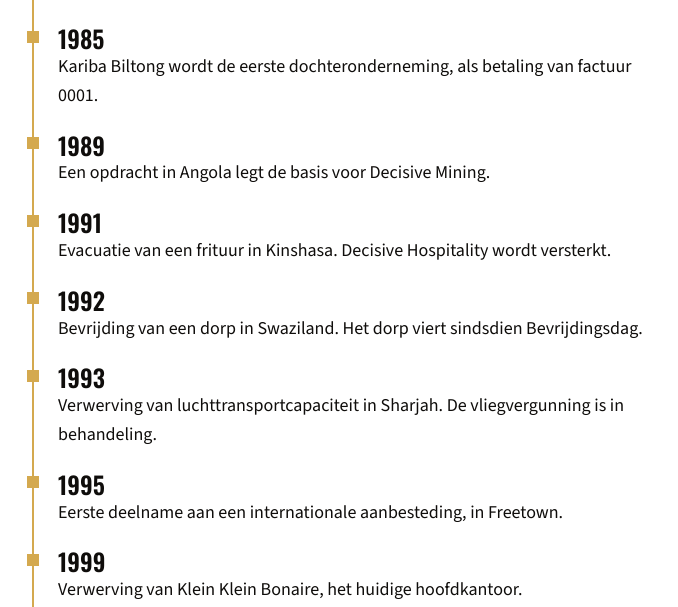
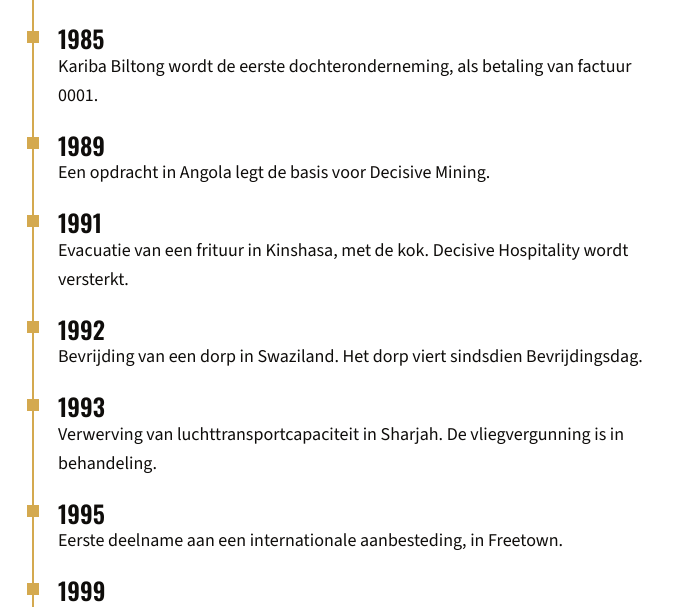
Before and after one commit to hayo/Decisive-Outcomes, a PHP site: page /over-ons/ in a window 1280 px wide. Shown: the part 1683-2290 px from the top of the page, without its empty margins (0-678 px from the left). Run offline with PHP 8.4, Linux system fonts and the light colour scheme.

Commit message:
Chef Marcel op Werken bij, Ethiek, Investor relations, Over ons en meer
Ook in de tijdlijn, de sector horeca en Wereldwijd. Ideeën voor
persberichten over Marcel staan in zijn dossier, voor later.
Gecontroleerd: php -l, de pagina's lokaal (200).

Co-Authored-By: Claude Opus 5.5 <noreply@anthropic.com>
Claude-Session: https://claude.ai/code/session_01GAQLVsbngaBe3Xe5uKYMU8

```diff
--- a/website/includes/data.php
+++ b/website/includes/data.php
@@ -356,7 +356,7 @@ const SECTOREN = [
             ['Rendement', 'Ruim veertig jaar ervaring met een onderneming die blijft draaien zonder winst te maken.'],
         ],
         'divisies' => ['decisive-hospitality', 'decisive-security'],
-        'wapenfeit' => ['Kinshasa, 1991', 'In september 1991 evacueerde de groep een complete frituur uit Kinshasa: een handgemaakte frietketel uit Roeselare en een vat saus volgens een familierecept uit 1962. De installatie kwam drie maanden later veilig aan. Het recept ligt nu in de kluis op ons hoofdkantoor.'],
+        'wapenfeit' => ['Kinshasa, 1991', 'In september 1991 evacueerde de groep een complete frituur uit Kinshasa: een handgemaakte frietketel uit Roeselare en een vat saus volgens een familierecept uit 1962. De installatie kwam drie maanden later veilig aan, met de kok die er sinds 1984 achter had gestaan. Het recept ligt nu in de kluis op ons hoofdkantoor.'],
     ],
     'vastgoed' => [
         'naam' => 'Vastgoed en infrastructuur',
@@ -423,7 +423,7 @@ const TIJDLIJN = [
     ['1984', 'Oprichting van Decisive Outcomes aan een keukentafel. Eerste klant: Senhor Almeida. Eerste factuur: nummer 0001.'],
     ['1985', 'Kariba Biltong wordt de eerste dochteronderneming, als betaling van factuur 0001.'],
     ['1989', 'Een opdracht in Angola legt de basis voor Decisive Mining.'],
-    ['1991', 'Evacuatie van een frituur in Kinshasa. Decisive Hospitality wordt versterkt.'],
+    ['1991', 'Evacuatie van een frituur in Kinshasa, met de kok. Decisive Hospitality wordt versterkt.'],
     ['1992', 'Bevrijding van een dorp in Swaziland. Het dorp viert sindsdien Bevrijdingsdag.'],
     ['1993', 'Verwerving van luchttransportcapaciteit in Sharjah. De vliegvergunning is in behandeling.'],
     ['1995', 'Eerste deelname aan een internationale aanbesteding, in Freetown.'],
--- a/website/public/ethiek-en-compliance/index.php
+++ b/website/public/ethiek-en-compliance/index.php
@@ -29,6 +29,7 @@ component('hero', [
 <h2>Sanctiebeleid</h2>
 <p>De Verenigde Naties hieven in december 1979 de sancties tegen Rhodesië op. Dat bericht heeft onze organisatie nooit bereikt, en niemand heeft ons sindsdien officieel laten weten dat de sancties zijn beëindigd. Wij houden ons daarom nog altijd aan deze sancties, ook als dat betekent dat wij onszelf sancties opleggen. De afdeling Compliance controleert dit elk kwartaal en rapporteert erover aan de raad van bestuur.</p>
 <p>Daarnaast toetsen wij elke opdrachtgever en elke leverancier aan de geldende sanctielijsten. Wie op een lijst staat, wordt niet bediend. Wie van een lijst is gehaald, wordt voor de zekerheid ook niet bediend.</p>
+<p>Onze regels gelden ook binnen de groep. In 2024 ontzegde de afdeling Compliance de chef-kok van Decisive Hospitality drie weken de toegang tot zijn eigen frietketels. De reden staat in het rapport van de afdeling. De chef-kok onderschrijft sindsdien bij elke levering het uitgangspunt van de afdeling: het recht geldt altijd, ook als het er niet is.</p>
 <h2>Andere vracht</h2>
 <p>De groep vervoert geen goederen waarvan de herkomst of bestemming niet vaststaat. Aanbiedingen voor zulke vracht worden zonder uitzondering afgewezen, sinds 1993 en daarna. Elke zending die de groep zelf ontvangt, wordt bij aankomst geopend en vergeleken met de vrachtbrief. Daarop bestaat één uitzondering, die bekend is bij alle medewerkers.</p>
 <h2>Geschenken en betalingen in natura</h2>
--- a/website/public/investor-relations/index.php
+++ b/website/public/investor-relations/index.php
@@ -112,7 +112,7 @@ $kerncijfers = [
 <p>Niet beschikbaar in Rhodesische dollars.</p>
 <p>De groep is niet beursgenoteerd en heeft daarom geen aandelenkoers. Wel heeft zij sinds 9 november 2026 een wisselkoers; die staat hieronder.</p>
 <h2>Dividend</h2>
-<p>De groep keert jaarlijks dividend uit, in natura. Over boekjaar 2025 ontving elke aandeelhouder een pot biltong van Decisive Hospitality. De raad van bestuur stelt voor dit beleid ongewijzigd voort te zetten.</p>
+<p>De groep keert jaarlijks dividend uit, in natura. Over boekjaar 2025 ontving elke aandeelhouder een pot biltong van Decisive Hospitality, in de kantine op het hoofdkantoor gevuld door chef Marcel. De raad van bestuur stelt voor dit beleid ongewijzigd voort te zetten.</p>
 </div>
 </div>
 </section>
--- a/website/public/over-ons/index.php
+++ b/website/public/over-ons/index.php
@@ -73,6 +73,7 @@ component('hero', [
 <h2>Het Stand-By-overleg</h2>
 <p>Het belangrijkste overleg van de groep is het Stand-By-overleg, elke maandag om 06.00 uur. Het wordt gehouden sinds augustus 1979 en heeft nog nooit een week overgeslagen, ook niet tijdens de regentijd, de malaria of de evacuatie van Kinshasa.</p>
 <p>Er staat één vast punt op de agenda: is er nieuws uit Salisbury? Pas daarna komen andere zaken aan de orde. De notulen van het eerste punt luiden sinds 1979 vrijwel elke week hetzelfde: <i>geen nieuws uit Salisbury, wij blijven stand-by.</i></p>
+<p>Chef Marcel van Decisive Hospitality zet het ontbijt om 06.00 uur klaar, Salisbury-tijd; op Bonaire is het dan middernacht. De Kolonel ontbijt om 06.47 uur.</p>
 </div>
 </div>
 </section>
--- a/website/public/wereldwijd/index.php
+++ b/website/public/wereldwijd/index.php
@@ -64,7 +64,7 @@ $regios = [
 </div>
 <div>
 <h2>Europa</h2>
-<p>In Europa is de groep actief op de Balkan, in Portugal en, sinds 2019, in de Benelux. De vestigingen in België hebben een historische band met Decisive Hospitality: in Roeselare werd onze frietketel gemaakt. In Nederland en België is de divisie Benelux actief op een groot aantal terreinen.</p>
+<p>In Europa is de groep actief op de Balkan, in Portugal en, sinds 2019, in de Benelux. De vestigingen in België hebben een historische band met Decisive Hospitality: in Roeselare werd onze frietketel gemaakt, en daar komt ook onze chef-kok vandaan. In Nederland en België is de divisie Benelux actief op een groot aantal terreinen.</p>
 <h2>Midden-Oosten en Azië</h2>
 <p>In de Golfregio onderhoudt de groep sinds 1993 contacten op het gebied van luchttransport. Onze luchtvloot werd in Sharjah aangeschaft. De aanvraag voor een vliegvergunning loopt.</p>
 </div>
--- a/website/public/werken-bij/index.php
+++ b/website/public/werken-bij/index.php
@@ -37,6 +37,7 @@ component('hero', [
 <li><h3>Flexibel</h3><p>Via Decisive People werk je met een contract per dag. Het contract is in het Portugees.</p></li>
 <li><h3>Internationaal</h3><p>Opdrachten in veertig landen, met een hoofdkantoor op een eiland.</p></li>
 <li><h3>Het Geitenplan</h3><p>Na drie opdrachten zonder incidenten ontvang je een geit uit de eigen veestapel. Deelname is vrijwillig. Volgens de jaarlijkse enquête is het onze populairste arbeidsvoorwaarde.</p></li>
+<li><h3>Verzorging</h3><p>Je eet in de kantine van Decisive Hospitality, onder leiding van chef Marcel. Hij tekent zijn eigen dagcontract om 05.30 uur en staat dan al achter de ketel. Een extra kroket is geen arbeidsvoorwaarde, maar komt voor.</p></li>
 <li><h3>Ontwikkeling</h3><p>Je leert van de beste kaartlezer, de beste monteur en de beste verkoper van de groep. En van iemand die alleen maar hoeft op te staan.</p></li>
 </ul>
 <p>Wij werven doorlopend. Vacatures worden niet gepubliceerd; wie geschikt is, weet ons te vinden. Een open sollicitatie kan schriftelijk naar Postbus 1, Kralendijk. De reactietermijn is zes tot acht jaar.</p>
```
Also changed, not shown: docs/inzage.md (+1 -1 lines), verhaal/marcel.md (+10 -0 lines).
